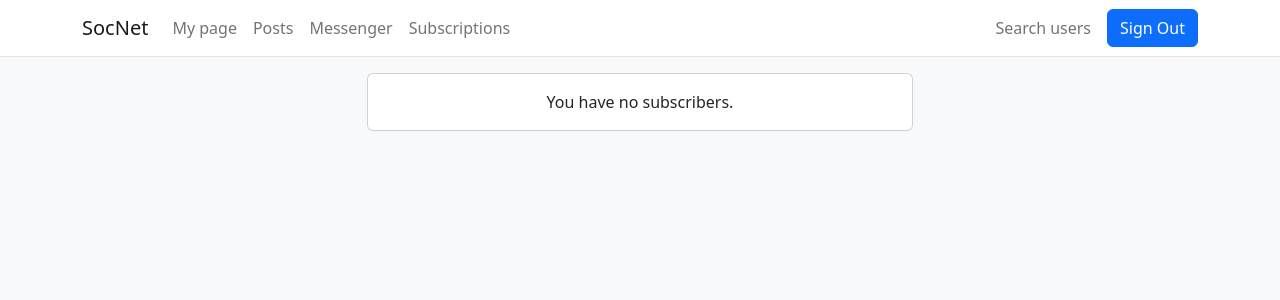
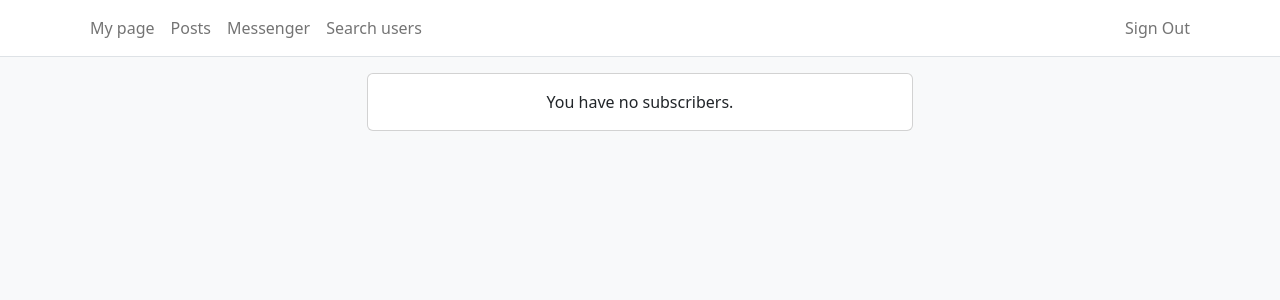
Before and after one commit to monosans/socnet, a Django app: a page that uses socnet/templates/base.html in a window 1280 px wide. Shown: the top 300 px of the page. Run offline with Django 4.2, Linux system fonts and the light colour scheme; the visitor is signed in with stand-in values (Sample User, id 1); data comes from the database, SQL or seed files in the repository; parts of the project's set-up code (start-up, migrations or seed data) failed here and were passed over; some libraries are stand-ins or nearby versions.

Commit message:
Rewrite navbar

```diff
--- a/socnet/templates/base.html
+++ b/socnet/templates/base.html
@@ -32,55 +32,79 @@
       <div class="sticky-top">
         <nav class="navbar navbar-expand-lg navbar-light bg-white border-bottom">
           <div class="container">
-            <a class="navbar-brand" href="{% url 'index' %}">SocNet</a>
             <div class="navbar-toggler"
                  data-bs-toggle="collapse"
                  data-bs-target="#navbarNav">
               <span class="navbar-toggler-icon"></span>
             </div>
             <div class="collapse navbar-collapse" id="navbarNav">
-              <div class="me-auto">
+              <ul class="navbar-nav">
                 {% if request.user.is_authenticated %}
-                  <ul class="navbar-nav">
                   <li class="nav-item">
-                      <a href="{{ request.user.get_absolute_url }}" class="nav-link">{% trans "My page" %}</a>
+                    {% with request.user.get_absolute_url as user_url %}
+                      <a href="{{ user_url }}"
+                         class="nav-link
+                                {% if user_url == request.path %}
+                                  active
+                                {% endif %}">{% trans "My page" %}</a>
+                    {% endwith %}
                   </li>
                   <li class="nav-item">
-                      <a href="{% url 'posts' %}" class="nav-link">{% trans "Posts" %}</a>
+                    {% url 'posts' as url_posts %}
+                    <a href="{{ url_posts }}"
+                       class="nav-link
+                              {% if url_posts == request.path %}
+                                active
+                              {% endif %}">{% trans "Posts" %}</a>
                   </li>
                   <li class="nav-item">
-                      <a href="{% url 'chats' %}" class="nav-link">{% trans "Messenger" %}</a>
+                    {% url 'chats' as url_chats %}
+                    <a href="{{ url_chats }}"
+                       class="nav-link
+                              {% if url_chats == request.path %}
+                                active
+                              {% endif %}">{% trans "Messenger" %}</a>
                   </li>
+                {% else %}
                   <li class="nav-item">
-                      <a href="{% url 'subscriptions' request.user.get_username %}"
-                         class="nav-link">{% trans "Subscriptions" %}</a>
+                    {% url 'posts' as url_posts %}
+                    <a href="{{ url_posts }}"
+                       class="nav-link
+                              {% if url_posts == request.path %}
+                                active
+                              {% endif %}">{% trans "Posts" %}</a>
+                  </li>
+                {% endif %}
+                <li class="nav-item">
+                  {% url 'users_search' as url_users_search %}
+                  <a href="{{ url_users_search }}"
+                     class="nav-link
+                            {% if url_users_search == request.path %}
+                              active
+                            {% endif %}">{% trans "Search users" %}</a>
                 </li>
               </ul>
+              <ul class="navbar-nav ms-auto">
+                <li class="nav-item">
+                  {% if request.user.is_authenticated %}
+                    {% url 'account_logout' as url_logout %}
+                    <a href="{{ url_logout }}"
+                       class="nav-link
+                              {% if url_logout == request.path %}
+                                active
+                              {% endif %}">
+                      {% trans "Sign Out" %}
+                    </a>
                   {% else %}
-                  <ul class="navbar-nav">
-                    <li class="nav-item">
-                      <a href="{% url 'posts' %}" class="nav-link">{% trans "Posts" %}</a>
+                    {% url 'account_login' as url_login %}
+                    <a href="{{ url_login }}"
+                       class="nav-link
+                              {% if url_login == request.path %}
+                                active
+                              {% endif %}">{% trans "Sign In" %}</a>
+                  {% endif %}
                 </li>
               </ul>
-                {% endif %}
-              </div>
-              <ul class="navbar-nav me-2">
-                <li class="nav-item">
-                  <a href="{% url 'users_search' %}" class="nav-link">{% trans "Search users" %}</a>
-                </li>
-              </ul>
-              {% if request.user.is_authenticated %}
-                <a href="{% url 'account_logout' %}">
-                  <div class="btn btn-primary">{% trans "Sign Out" %}</div>
-                </a>
-              {% else %}
-                <a href="{% url 'account_login' %}">
-                  <div class="btn btn-primary me-2">{% trans "Sign In" %}</div>
-                </a>
-                <a href="{% url 'account_signup' %}">
-                  <div class="btn btn-primary">{% trans "Sign Up" %}</div>
-                </a>
-              {% endif %}
             </div>
           </div>
         </nav>
```
Also changed, not shown: locale/ru/LC_MESSAGES/django.po. Lines whose indentation alone changed are shown as unchanged.
